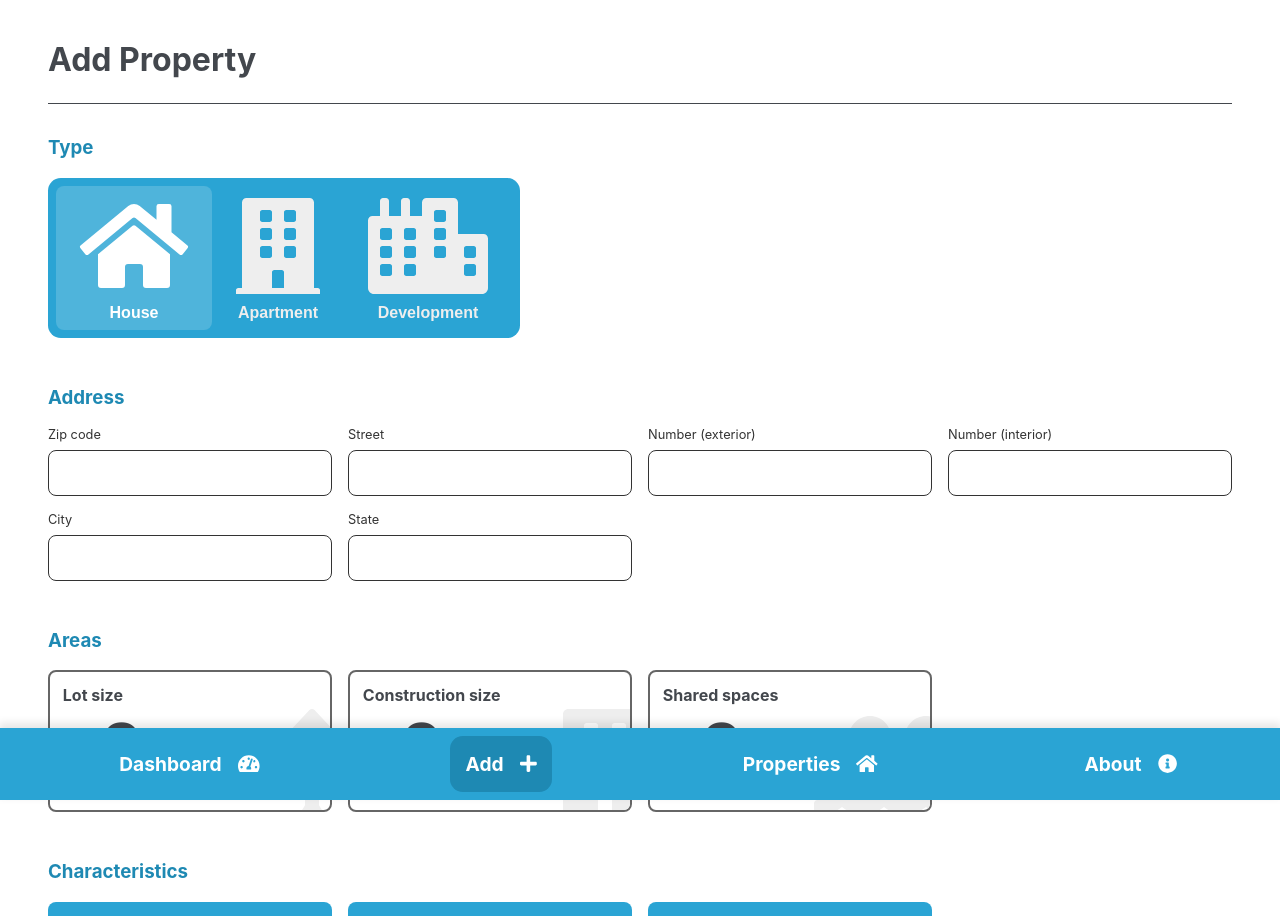
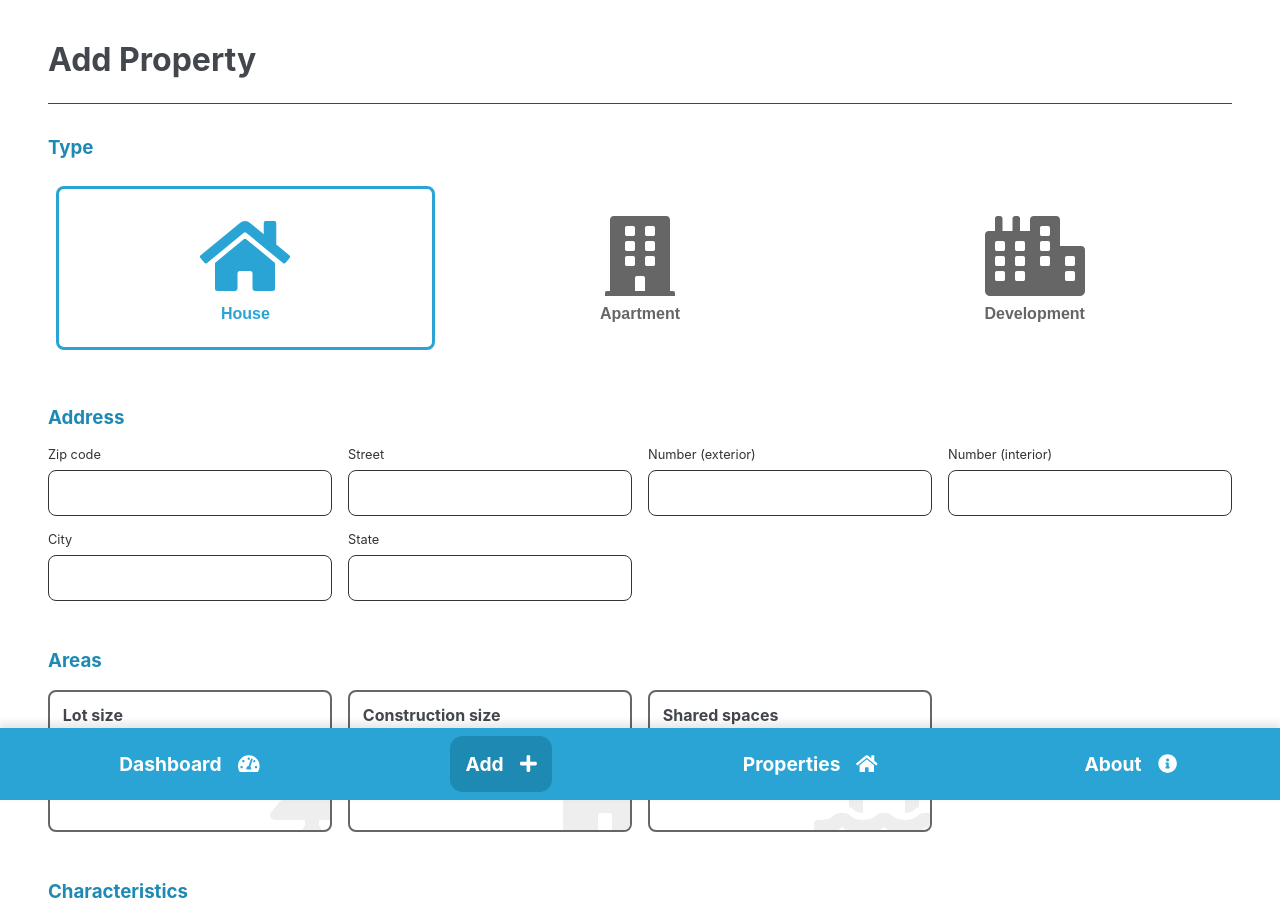
Before and after one commit to denkiapple/PropertyCreator, a React (Create React App) app: page /addproperty in a window 1280 px wide. Shown: the top 916 px of the page. Built offline with nearby package versions, Linux system fonts and the light colour scheme.

Commit message:
Update: App, NumberInp, Select and Toggle: CSS updates

```diff
--- a/src/App.css
+++ b/src/App.css
@@ -10,6 +10,19 @@
   --color-brand: #2aa4d4;
   --color-brand-light: #4fb4db;
   --color-brand-dark: #1e89b3;
+  --gradient-brand: radial-gradient(circle, rgba(30,137,179,1) 15%, rgba(79,180,219,1) 89%);
+
+  --color-cyan: #54b8b3;
+  --color-cyan-light: #7bdbd6;
+  --color-cyan-dark: #328a85;
+
+  --color-green: #4dc451;
+  --color-green-light: #85de88;
+  --color-green-dark: #348037;
+
+  --color-purple: #a154ba;
+  --color-purple-light: #c987de;
+  --color-purple-dark: #6c3080;
 
   --color-grey: #333;
   --color-grey-light: #666;
@@ -42,6 +55,18 @@ main {
   padding-bottom: 6rem;
 }
 
+/* REMOVES NUMBER INPUT ARROWS */
+/* Chrome, Safari, Edge, Opera */
+input::-webkit-outer-spin-button,
+input::-webkit-inner-spin-button {
+  -webkit-appearance: none;
+  margin: 0;
+}
+/* Firefox */
+input[type=number] {
+  -moz-appearance: textfield;
+}
+
 @media only screen and (min-width: 600px) {
   main {
     padding: 0 3rem;
--- a/src/Components/NumberInput/NumberInput.jsx
+++ b/src/Components/NumberInput/NumberInput.jsx
@@ -28,7 +28,7 @@ const NumberInput = ({ title, value, onChange }) => {
         <button className={styles.leftBtn} onClick={decrement}>
           <FontAwesomeIcon icon={faMinus} className={styles.navIcon} />
         </button>
-        <span className={styles.value}>{value || 0}</span>
+        <span className={styles.value}>{value}</span>
         <button className={styles.rightBtn} onClick={increment}>
           <FontAwesomeIcon icon={faPlus} className={styles.navIcon} />
         </button>
--- a/src/Components/NumberInput/NumberInput.module.css
+++ b/src/Components/NumberInput/NumberInput.module.css
@@ -4,10 +4,14 @@
   align-items: center;
   justify-content: center;
 
-  background-color: var(--color-brand);
+  background-color: var(--color-brand-light);
   padding: 0.8rem;
   border-radius: 0.5rem;
   color: var(--color-white);
+}
+
+.layout:hover {
+  background-color: var(--color-brand);
 }
 
 .title {
@@ -15,6 +19,7 @@
   margin: 0;
   padding: 0;
   text-align: left;
+  font-weight: bold;
 }
 
 .container {
--- a/src/Components/Select/Select.module.css
+++ b/src/Components/Select/Select.module.css
@@ -1,16 +1,12 @@
 .layout {
-  display: flex;
-  flex-direction: row;
-  align-items: center;
-  justify-content: flex-start;
+  display: grid;
+  grid-template-columns: repeat(3, 1fr);
+  column-gap: 1rem;
 
   padding: 0.5rem;
   margin: 0;
   min-height: 3rem;
-  width: fit-content;
-
-  border-radius: 0.8rem;
-  background-color: var(--color-brand);
+  width: 100%;
 }
 
 .option {
@@ -19,25 +15,25 @@
   min-height: 2rem;
   font-size: 1rem;
   font-weight: bold;
-  padding: 0.5rem 1.5rem;
+  padding: 0.5rem;
 
   display: flex;
   flex-direction: column;
   align-items: center;
   justify-content: center;
 
-  color: var(--color-white-very-dark);
+  color: var(--color-grey-light);
   background-color: transparent;
   cursor: pointer;
 }
 
 .optionSelected {
-  color: var(--color-white);
-  background-color: var(--color-brand-light);
+  color: var(--color-brand);
+  border: 3px solid var(--color-brand);
 }
 
 .iconContainer {
-  font-size: 6rem;
+  font-size: 2rem;
 }
 
 .error {
@@ -45,3 +41,13 @@
   padding: 0;
   color: var(--color-danger);
 }
+
+@media only screen and (min-width: 600px) {
+  .option{
+    padding: 1.5rem;
+  }
+
+  .iconContainer {
+    font-size: 5rem;
+  }
+}
--- a/src/Components/Toggle/Toggle.module.css
+++ b/src/Components/Toggle/Toggle.module.css
@@ -1,16 +1,26 @@
 .layout {
   width: 100%;
-  background-color: var(--color-white-very-dark);
-  border-radius: 0.5rem;
   padding: 0 0.8rem;
+
   display: flex;
   flex-direction: row;
   align-items: center;
   justify-content: space-between;
+
+  border: 0.15rem solid var(--color-grey-light);
+  border-radius: 0.5rem;
+  font-weight: bold;
+  font-size: 1.1rem;
+  text-align: left;
+}
+
+.layout:hover {
+  border: 0.15rem solid var(--color-brand);
+  color: var(--color-brand);
 }
 
 .toggler {
-  background-color: var(--color-white);
+  background-color: var(--color-white-very-dark);
   border: none;
   border-radius: 1rem;
   height: 2rem;
```
